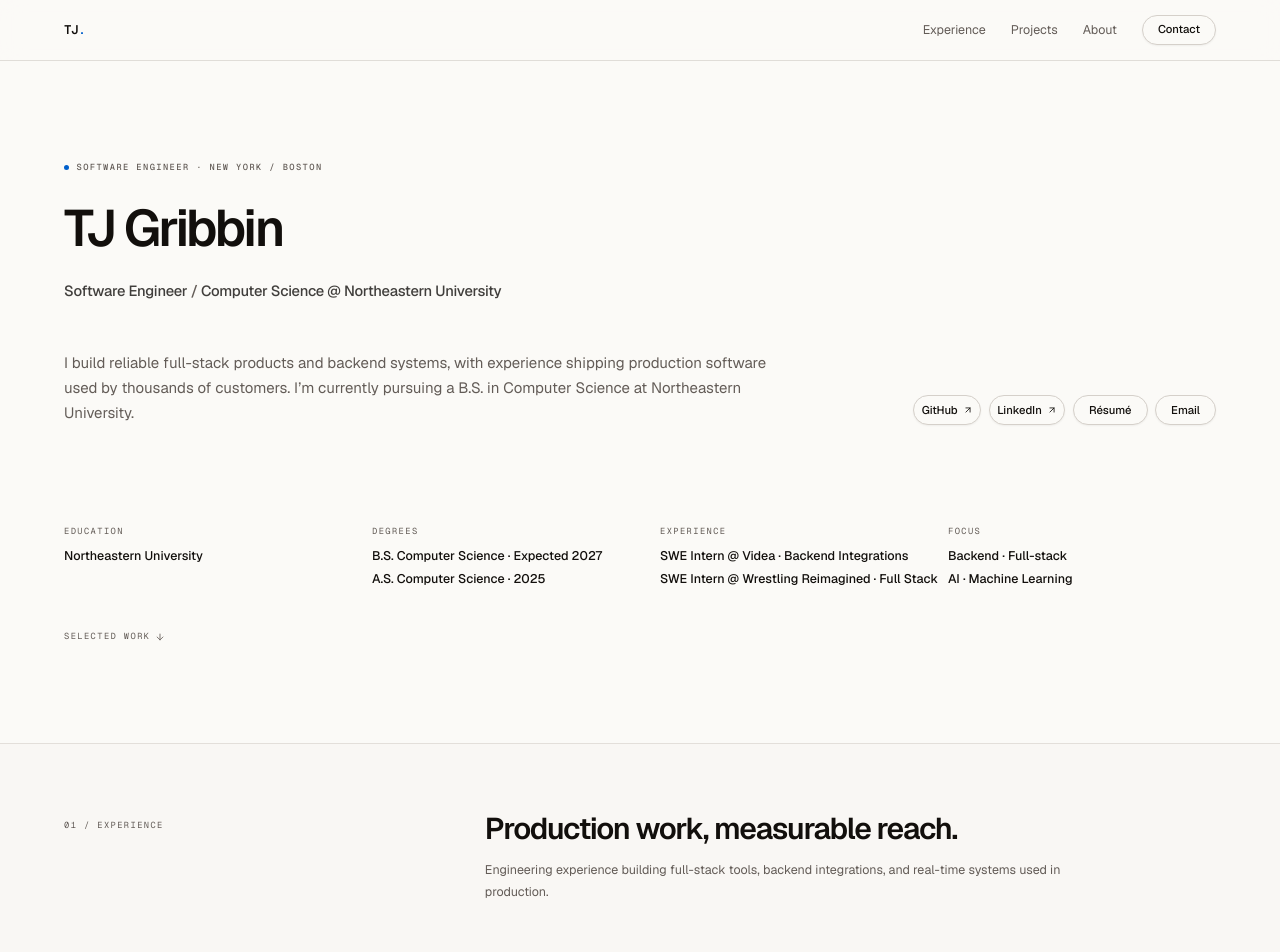
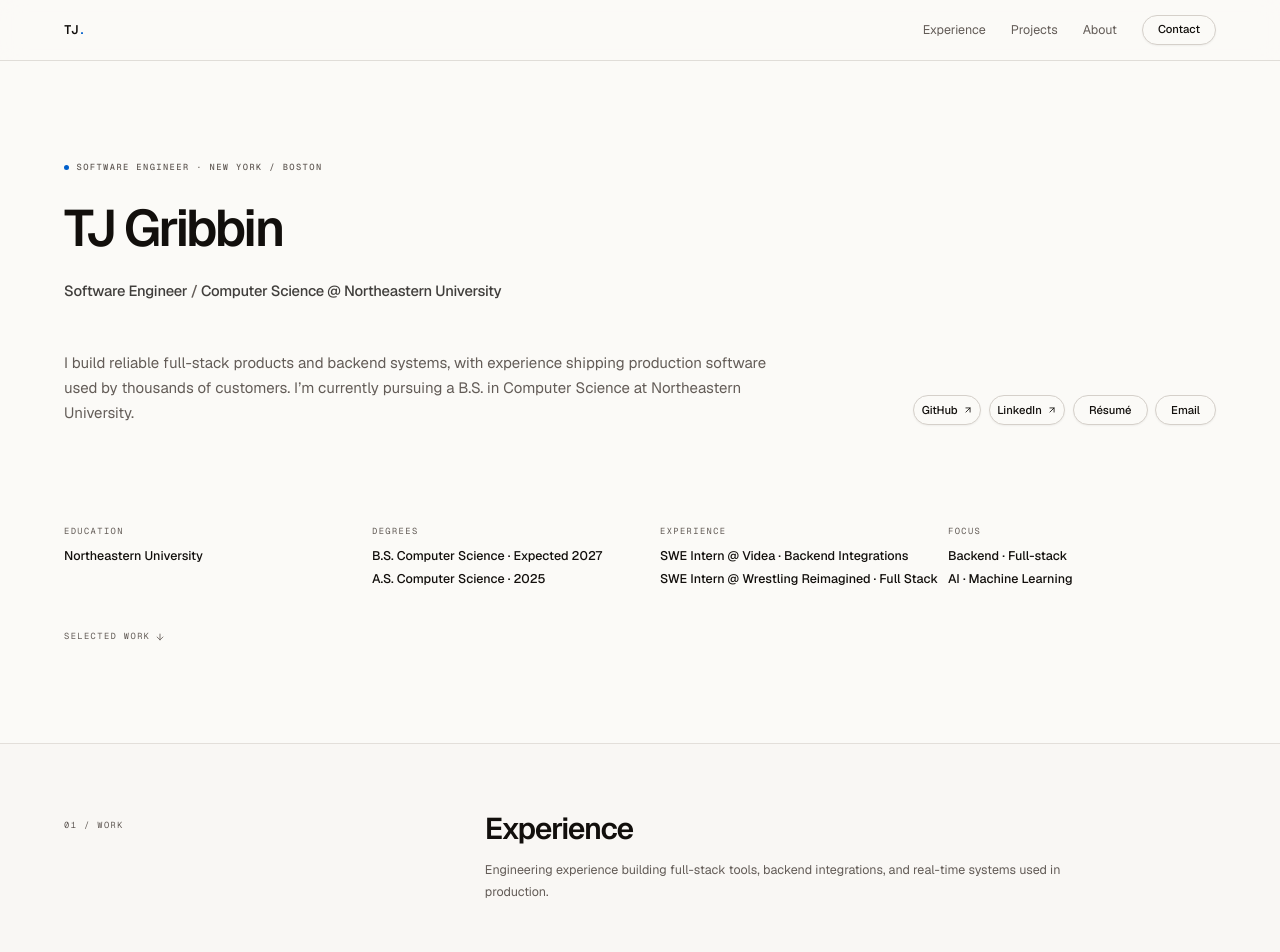
Before and after one commit to timothygribbin/personal-website-updated, a Next.js app: page / in a window 1280 px wide. Shown: the top 952 px of the page. Built offline with nearby package versions, Linux system fonts and the light colour scheme.

Commit message:
Simplify experience section heading

```diff
--- a/app/page.tsx
+++ b/app/page.tsx
@@ -103,8 +103,8 @@ export default function Home() {
 
         <section id="experience" className="section-shell scroll-mt-24 bg-muted/20">
           <SectionHeading
-            eyebrow="01 / Experience"
-            title="Production work, measurable reach."
+            eyebrow="01 / Work"
+            title="Experience"
             description="Engineering experience building full-stack tools, backend integrations, and real-time systems used in production."
           />
 
```
